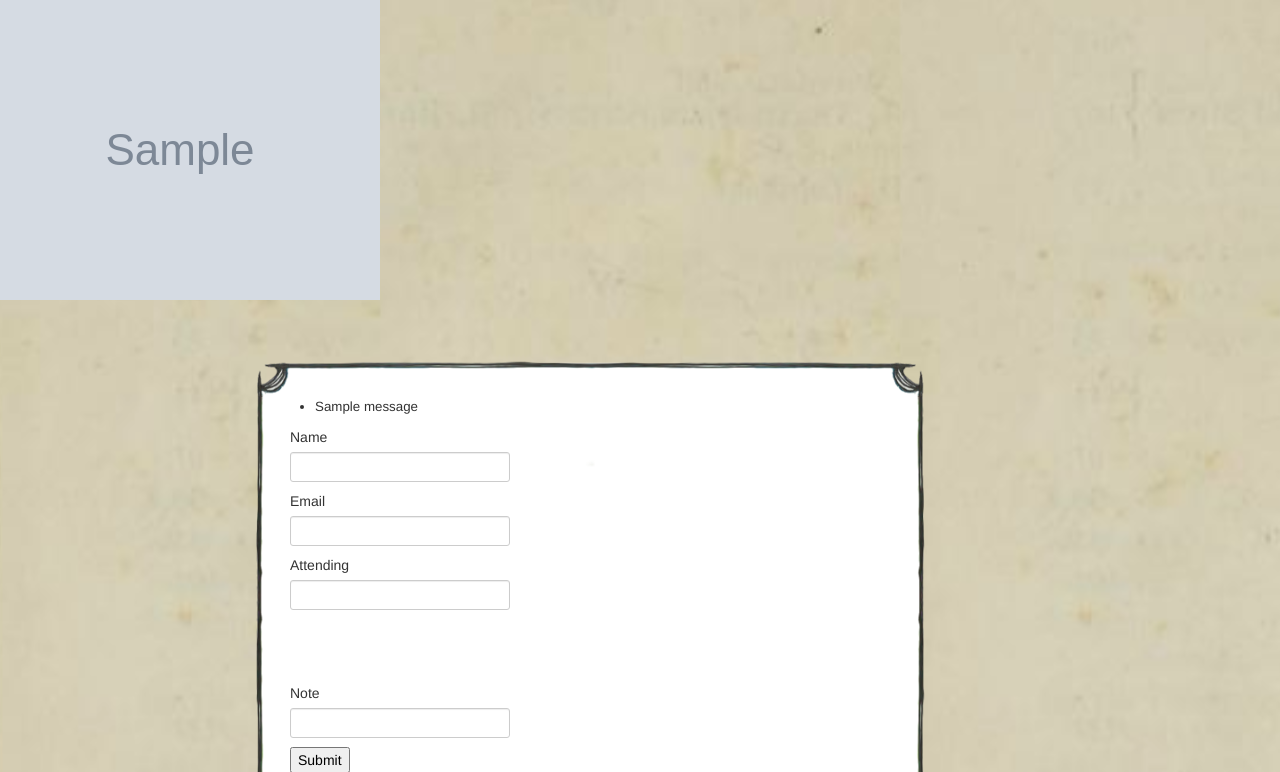
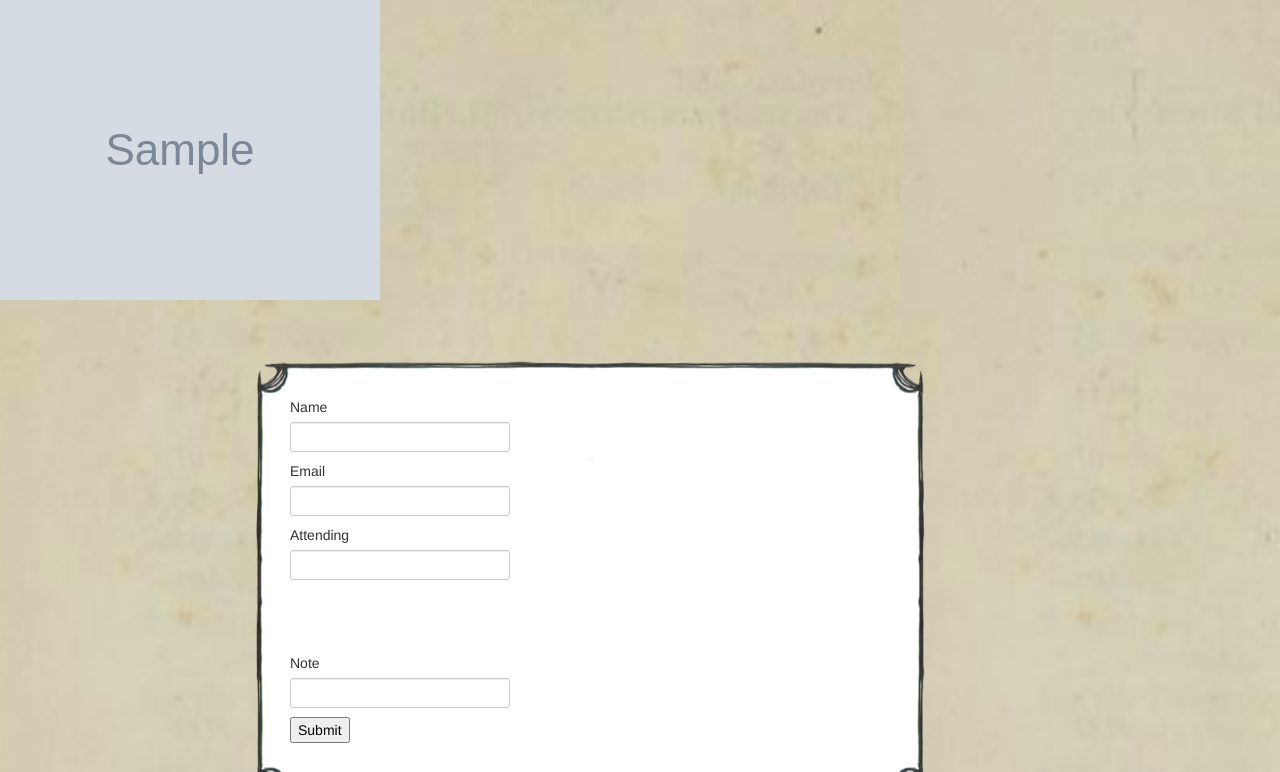
Before and after one commit to jhalcrow/ournewballandchain, a Flask app: template ournewballandchain/templates/rsvp_form.html in a window 1280 px wide. Shown: the top 772 px of the page. Run offline with Flask 2, Linux system fonts and the light colour scheme; the template is opened without the code that fills it: most values are stand-ins (such as "Sample title", 1, 10 or a date in 2020); grey boxes marked "Sample" are stand-in pictures; one stand-in notice (Sample message) is shown; form fields are guessed from the names that the template uses; parts of the project's set-up code (start-up, migrations or seed data) failed here and were passed over.

Commit message:
Don't notify user that they're being dumped onto the regular RSVP form

```diff
--- a/ournewballandchain/rsvp.py
+++ b/ournewballandchain/rsvp.py
@@ -42,8 +42,7 @@ def rsvp_prefill(code):
     invite = Invite.query.filter_by(rsvp_code=code).first()
 
     if not invite:
-        app.logger.info("Unable to find invite for code %s", code)
-        flash("Sorry, unable to locate your RSVP. Please try this form instead.")
+        app.logger.warning("Unable to find invite for code %s", code)
         return redirect(url_for('.rsvp_form'))
     if form.validate_on_submit():
         rsvp = RSVP(
--- a/ournewballandchain/templates/rsvp_form.html
+++ b/ournewballandchain/templates/rsvp_form.html
@@ -6,16 +6,6 @@
 {% endblock %}
 
 {% block content %}
-{% with messages = get_flashed_messages() %}
-  {% if messages %}
-    <ul class="flashes">
-    {% for message in messages %}
-      <li>{{ message }}</li>
-    {% endfor %}
-    </ul>
-  {% endif %}
-{% endwith %}
-
 
 {% if form.errors %}
     <ul class="errors">
```
